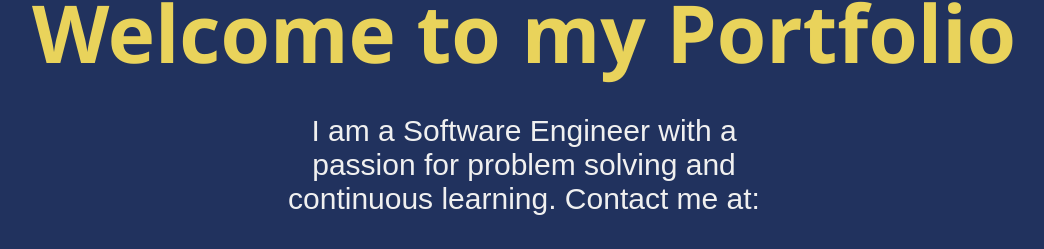
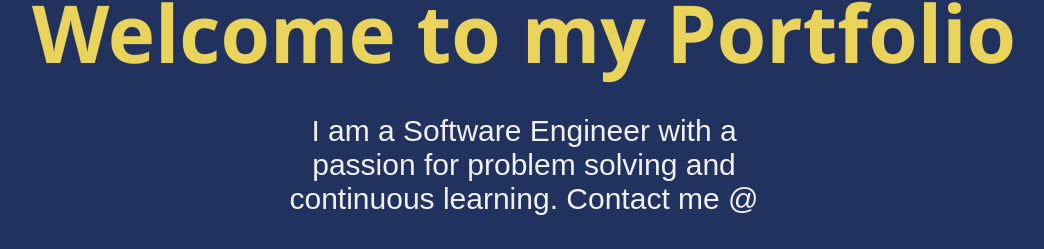
Before and after one commit to k-amin07/react-portfolio, a React (Create React App) app: page / in a window 1280 px wide. Shown: the part 358-607 px from the top of the page, without its empty margins (116-1160 px from the left). Built offline with nearby package versions, Linux system fonts and the light colour scheme.

Commit message:
minor fix

```diff
--- a/src/pages/Home.js
+++ b/src/pages/Home.js
@@ -11,7 +11,7 @@ function Home() {
         <div className='about'>
             <h2>Hi Visitor!<br/>Welcome to my Portfolio</h2>
             <div className='prompt'>
-                <p>I am a Software Engineer with a passion for problem solving and continuous learning. Contact me at:</p>
+                <p>I am a Software Engineer with a passion for problem solving and continuous learning. Contact me @</p>
                 <div>
                 <a href='https://www.linkedin.com/in/k-amin07'><LinkedInIcon/></a>
                 <a href='mailto:khizaramin95@gmail.com'><EmailIcon/></a>
```
